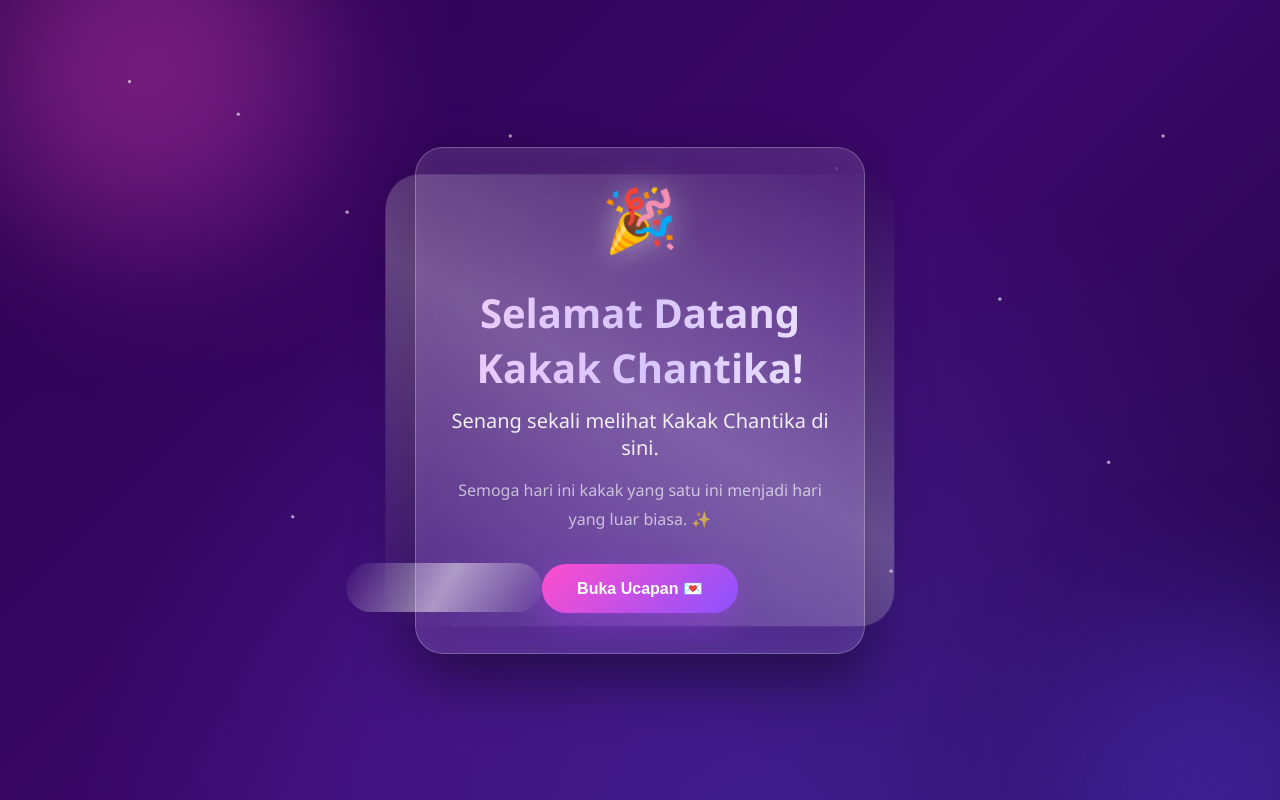
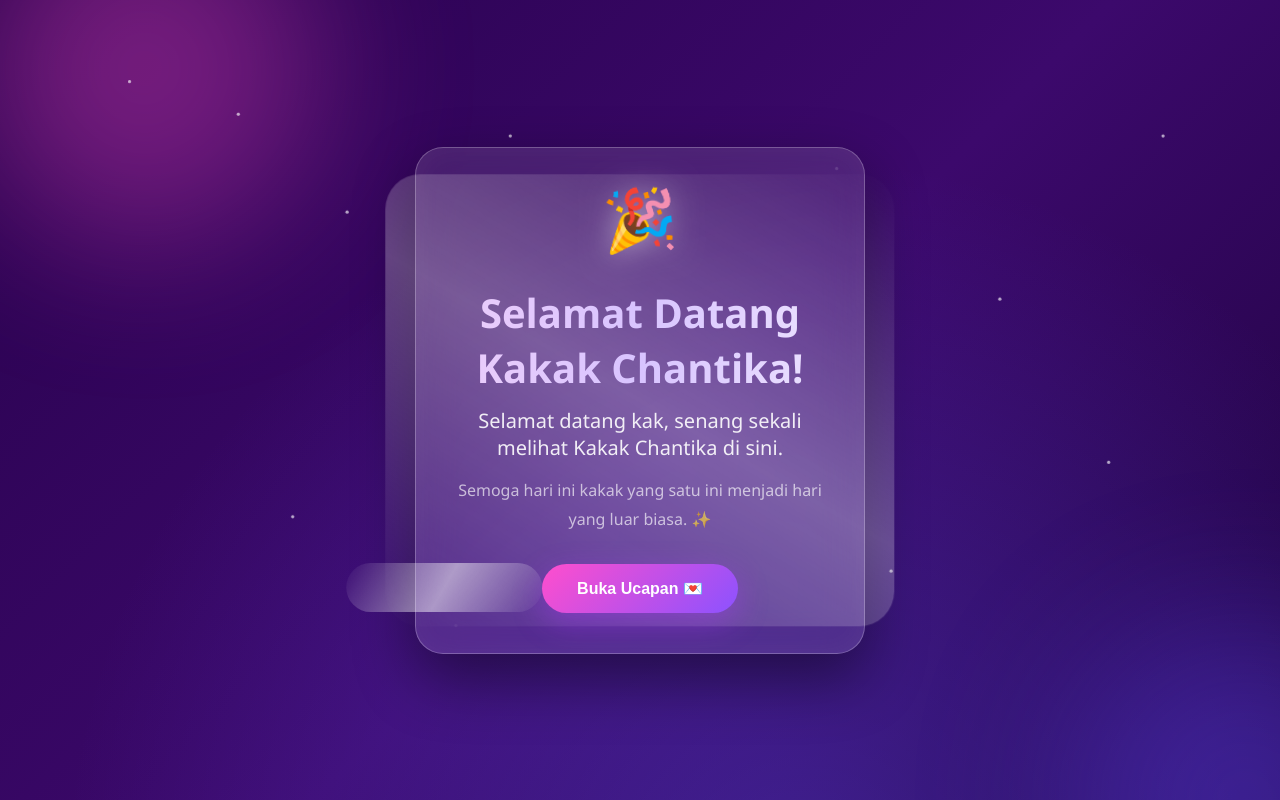
Before and after one commit to WebSederhana/Kartu-selamat-kak-chantika, a plain HTML site: page index.html in a window 1280 px wide. Drawn offline with Linux system fonts and the light colour scheme.

Commit message:
Update index.html

```diff
--- a/index.html
+++ b/index.html
@@ -18,7 +18,7 @@
             <h1>Selamat Datang Kakak Chantika!</h1>
 
             <p class="subtitle">
-                Senang sekali melihat Kakak Chantika di sini.
+                Selamat datang kak, senang sekali melihat Kakak Chantika di sini.
             </p>
 
             <p class="message">
```
